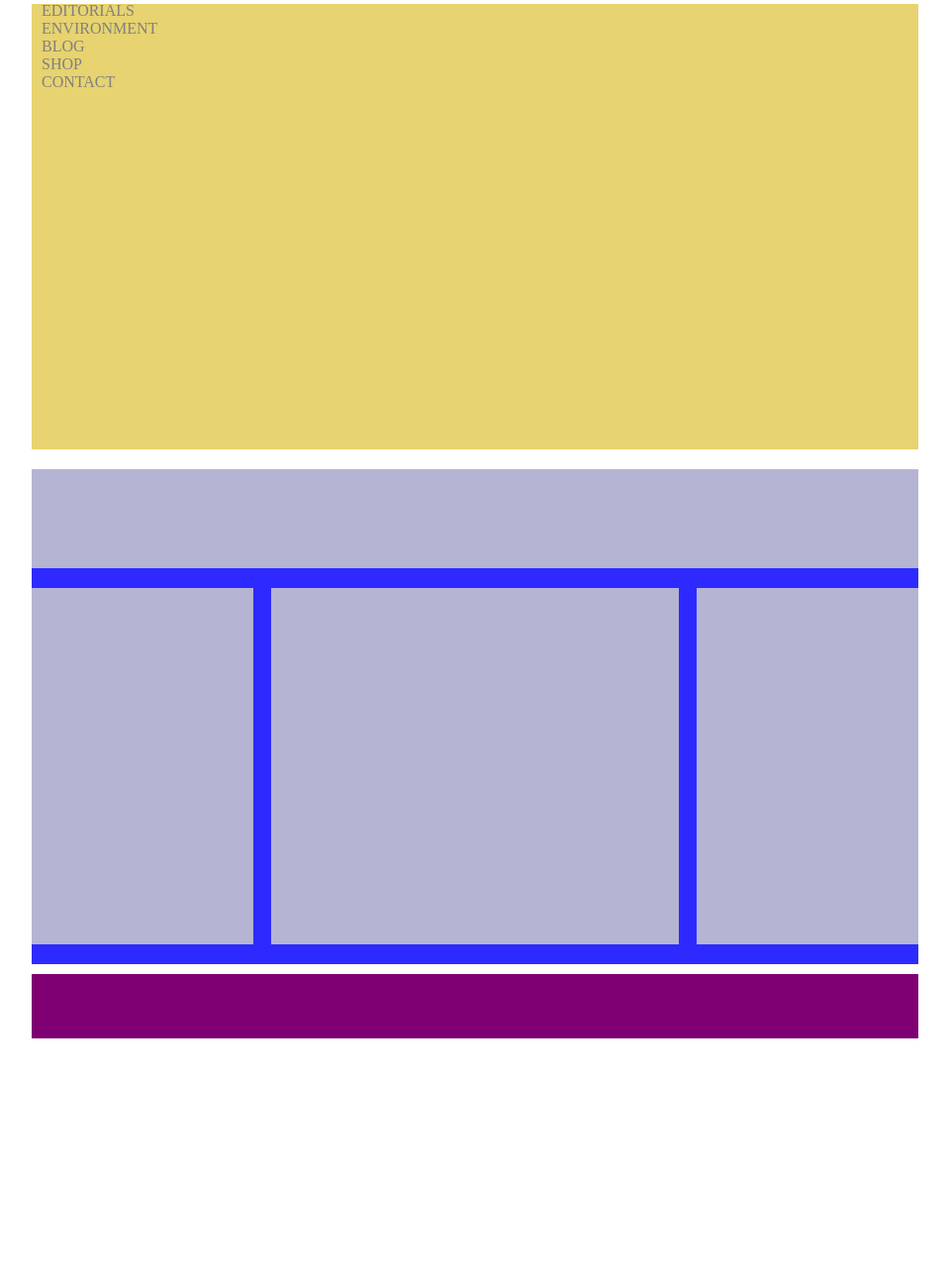
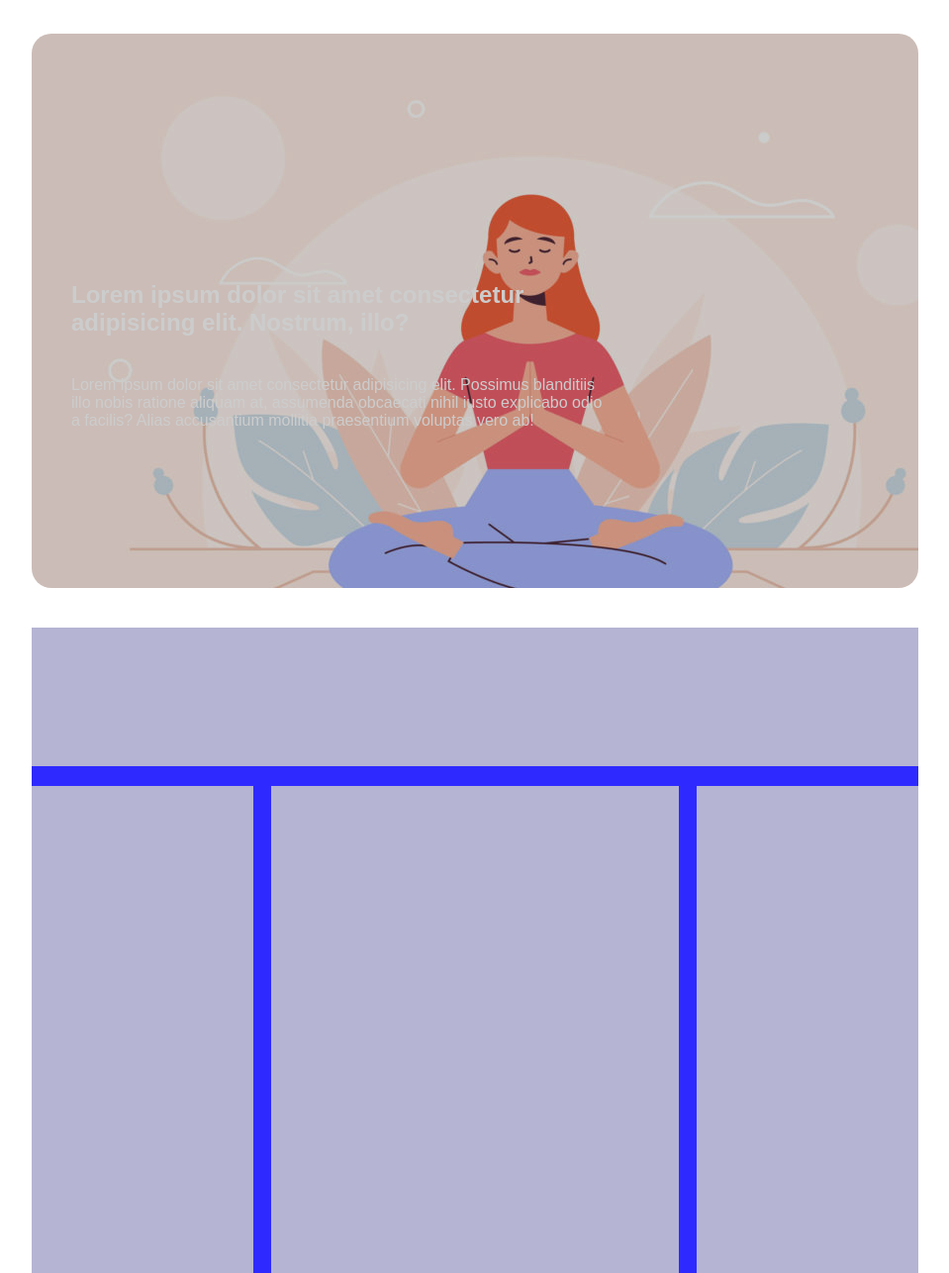
Before and after one commit to alegiunt99/htmlcss-wp, a plain HTML site: page index.html in a window 1280 px wide. Shown: the part 136-1422 px from the top of the page at 99% size, without its empty margins (160-1119 px from the left). Before the commit the page ends 1205 px from the top, so only its background shows below. Drawn offline with Linux system fonts and the light colour scheme.

Commit message:
Banner Centrale

```diff
--- a/css/style.css
+++ b/css/style.css
@@ -2,6 +2,7 @@
     margin: 0px;
     padding: 0px;
     box-sizing: border-box;
+    font-family:'Montserrat', sans-serif;;
 }
 
 .clearfix::after{
@@ -15,9 +16,17 @@
     margin: 20px auto 20px;
 }
 
-img{
-    width: 200px;
-    padding: 10px;
+/* Layout */
+
+header{
+    height: 130px;
+    padding-left: 10px;
+}
+
+
+li{
+    display: inline-block;
+    margin-right: 20px;
 }
 
 ul{
@@ -28,19 +37,104 @@ a{
     color: gray;
     text-decoration: none;
 }
+
+
+
+.img-frst{
+    height: 560px;
+    background-image: url("../img/banner.jpg");
+    border-radius: 20px;
+
+}
+
+.overlay{
+    background-color: rgba(0, 0, 0, 0.2);
+    width: 70%;
+    height: 560px;
+    position: absolute;
+    border-radius: 20px;
+}
+
+.central-img{
+    width: 65%;
+    height: 100%;
+    padding-top: 250px;
+    padding-bottom: 20px;
+    padding-left: 40px;
+    color: white;
+}
+
+.central-img h1{
+    margin-bottom: 40px;
+}
+
+
+img{
+    width: 200px;
+    padding: 10px;
+    border-right: 1px solid gray;
+}
+
+main{
+
+}
+
+main .top-col{
+    width: 100%;
+    height: 20% ;
+}
+
+main .left-col{
+    float: left;
+    height: 72%;
+    margin-top: 20px;
+    width: 25%;
+}
+
+main .right-col{
+    float: left;
+    height: 72%;
+    margin-top: 20px;
+    width: 25%;
+}
+
+main .center-col{
+    float: left;
+    width: 46%;
+    height: 72%;
+    margin-top: 20px;
+    margin-left: 2%;
+    margin-right: 2%;
+}
+
+/* / layout*/
+
+/* Debug
+
 .debug header{
-    height: 100px;
+    height: 130px;
     background-color: #e46ed4;
     padding-left: 10px;
 }
 
 .debug nav{
-    height: 450px;
+    height: 560px;
     background-color: #e7d36f;
 }
 
+
+.debug .central-img{
+    background-color: rgba(0, 128, 0, 0);
+    width: 65%;
+    height: 100%;
+    padding-top: 200px;
+    padding-bottom: 20px;
+  }
+
+*/
+
 .debug main{
-    height: 500px;
+    height: 700px;
     background-color: #2e2aff;
     margin-bottom: 10px;
 }
@@ -53,13 +147,26 @@ a{
     margin-top: 5px;
 }
 
-main .top-col{
+
+.debug .top-col{
     background-color: #b5b4d3;
     width: 100%;
     height: 20% ;
 }
 
-main .left-col{
+
+
+.debug .center-col{
+    float: left;
+    background-color: #b5b4d3;
+    width: 46%;
+    height: 72%;
+    margin-top: 20px;
+    margin-left: 2%;
+    margin-right: 2%;
+}
+
+.debug .left-col{
     float: left;
     height: 72%;
     margin-top: 20px;
@@ -67,7 +174,7 @@ main .left-col{
     background-color: #b5b4d3;
 }
 
-main .right-col{
+.debug .right-col{
     float: left;
     height: 72%;
     margin-top: 20px;
@@ -76,15 +183,4 @@ main .right-col{
 }
 
 
-
-
-
-main .center-col{
-    float: left;
-    background-color: #b5b4d3;
-    width: 46%;
-    height: 72%;
-    margin-top: 20px;
-    margin-left: 2%;
-    margin-right: 2%;
-}
+/* / debug */
--- a/index.html
+++ b/index.html
@@ -28,17 +28,30 @@
     </header>
 
     <!--Fascia al centro gialla-->
+    <div class="clearfix">
+        <nav class="container img-frst">
+            <div class="overlay"></div>
+            <div class="central-img">
+                <h1>Lorem ipsum dolor sit amet consectetur adipisicing elit. Nostrum, illo?</h1>
+                <p>Lorem ipsum dolor sit amet consectetur adipisicing elit. Possimus blanditiis illo nobis ratione
+                    aliquam at, assumenda obcaecati nihil iusto explicabo odio a facilis? Alias accusantium mollitia
+                    praesentium voluptas vero ab!</p>
+            </div>
+        </nav>
+    </div>
+    <!--Fascia al centro blu-->
+    <div class="clearfix">
+        <main class="container">
 
-    <nav class="container"></nav>
+            <div class="top-col">
 
-    <!--Fascia al centro blu-->
+            </div>
+            <div class="left-col"></div>
+            <div class="center-col"></div>
+            <div class="right-col"></div>
+        </main>
+    </div>
 
-    <main class="container">
-        <div class="top-col"></div>
-        <div class="left-col"></div>
-        <div class="center-col"></div>
-        <div class="right-col"></div>
-    </main>
 
     <!--Fascia in basso viola scuro-->
 
```
